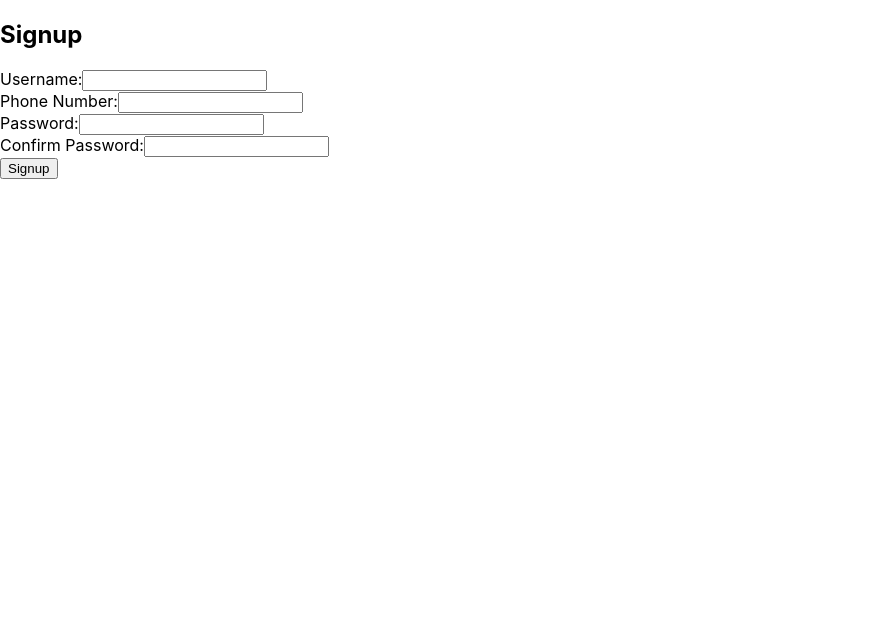
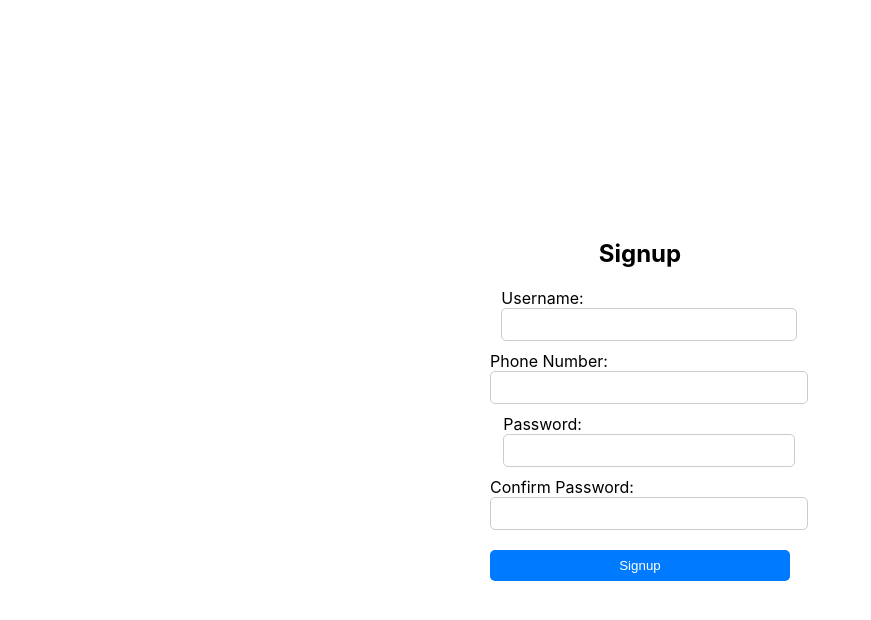
Before and after one commit to rhems234/board, a React (Create React App) app: page /signup in a window 1280 px wide. Shown: the top 620 px of the page, without its empty margins (0-871 px from the left). Built offline with nearby package versions, Linux system fonts and the light colour scheme.

Commit message:
Form update, Creating a Session

```diff
--- a/src/App.js
+++ b/src/App.js
@@ -13,7 +13,7 @@ function App() {
           <Route path="/login" element={<LoginForm/>} />
           <Route path="/signup" element={<SignupForm/>} />
           <Route path="/" element={<MainPage/>}/>
-          <Route path="/chat" element={<ChatPage/>}/>
+          {/* <Route path="/chat" element={<ChatPage/>}/> */}
         </Routes>
       </div>
     </BrowserRouter>
--- a/src/Chat/Chatpage.js
+++ b/src/Chat/Chatpage.js
@@ -8,13 +8,15 @@ const ChatPage = () => {
 
   useEffect(() => {
     // 소켓 이벤트 핸들러 등록
-    socket.on('chat message', (message) => {
+    const handleReceivemessage = (message) => {
       setMessages((prevMessages) => [...prevMessages, message]);
-    });
+    };
+
+    socket.on('chat message', handleReceivemessage);
 
     // 컴포넌트가 언마운트될 때 이벤트 핸들러 제거
     return () => {
-      socket.off('chat message');
+      socket.off('chat message', handleReceivemessage);
     };
   }, [socket]);
 
--- /dev/null
+++ b/src/User/LoginForm.css
@@ -0,0 +1,49 @@
+/* LoginForm.css */
+
+.login-container {
+    display: flex;
+    flex-direction: column;
+    justify-content: center;
+    align-items: center;
+    height: 100vh;
+}
+
+.login-heading {
+    margin-bottom: 20px;
+}
+
+.login-form {
+    display: flex;
+    flex-direction: column;
+    align-items: center;
+    width: 300px;
+}
+
+.form-group {
+    margin-bottom: 10px;
+}
+
+.form-label {
+    margin-bottom: 5px;
+}
+
+.form-input {
+    padding: 8px;
+    border-radius: 5px;
+    border: 1px solid #ccc;
+    width: 100%;
+}
+
+.login-button {
+    padding: 8px;
+    border-radius: 5px;
+    border: none;
+    background-color: #007bff;
+    color: #fff;
+    cursor: pointer;
+    width: 100%;
+}
+
+.signup-link {
+    margin-top: 10px;
+}
--- a/src/User/LoginForm.js
+++ b/src/User/LoginForm.js
@@ -1,5 +1,6 @@
 import React, { useState } from 'react';
 import { Link, useNavigate } from 'react-router-dom';
+import './LoginForm.css'; // 새로 생성할 CSS 파일
 
 const LoginForm = () => {
     const [username, setUsername] = useState('');
@@ -18,10 +19,10 @@ const LoginForm = () => {
                 body: JSON.stringify({ username, password })
             });
             if (response.ok) {
-                // 로그인 성공 시 페이지 이동 또는 다른 작업 수행
-                navigate('/chat'); // 로그인 성공 후 이동할 페이지
+                const { token } = await response.json();
+                localStorage.setItem('token', token); // 토큰을 로컬 스토리지에 저장
+                navigate('/'); // 로그인 성공 후 이동할 페이지
             } else {
-                // 로그인 실패 시 처리
                 console.error('로그인 실패');
             }
         } catch (error) {
@@ -30,29 +31,32 @@ const LoginForm = () => {
     };
 
     return (
-        <div>
-            <h2>Login</h2>
-            <form onSubmit={handleSubmit}>
-                <div>
-                    <label>Username:</label>
+        <div className="login-container">
+            <h2 className="login-heading">Login</h2>
+            <form onSubmit={handleSubmit} className="login-form">
+                <div className="form-group">
+                    <label htmlFor="username" className="form-label">Username:</label>
                     <input
                         type="text"
+                        id="username"
                         value={username}
                         onChange={(e) => setUsername(e.target.value)}
+                        className="form-input"
                     />
                 </div>
-                <div>
-                    <label>Password:</label>
+                <div className="form-group">
+                    <label htmlFor="password" className="form-label">Password:</label>
                     <input
                         type="password"
+                        id="password"
                         value={password}
                         onChange={(e) => setPassword(e.target.value)}
+                        className="form-input"
                     />
                 </div>
-                <button type="submit">Login</button>
+                <button type="submit" className="login-button">Login</button>
             </form>
-            {/* 회원가입 폼 표시 여부에 따라 회원가입 버튼 또는 회원가입 폼을 표시 */}
-            <Link to="/signup">Signup</Link>
+            <Link to="/signup" className="signup-link">Signup</Link>
         </div>
     );
 };
--- /dev/null
+++ b/src/User/SignupForm.css
@@ -0,0 +1,49 @@
+/* SignupForm.css */
+
+.signup-container {
+    display: flex;
+    flex-direction: column;
+    align-items: center;
+    justify-content: center;
+    height: 100vh;
+}
+
+.signup-heading {
+    margin-bottom: 20px;
+}
+
+.signup-form {
+    display: flex;
+    flex-direction: column;
+    align-items: center;
+    width: 300px;
+}
+
+.form-group {
+    margin-bottom: 10px;
+}
+
+.form-input {
+    padding: 8px;
+    border-radius: 5px;
+    border: 1px solid #ccc;
+    width: 100%;
+}
+
+.error-message {
+    color: red;
+    margin-top: 5px;
+}
+
+.signup-button {
+    padding: 8px;
+    border-radius: 5px;
+    border: none;
+    background-color: #007bff;
+    color: #fff;
+    cursor: pointer;
+    width: 100%;
+    margin-top: 10px;
+}
+
+/* 스타일링을 변경하고 싶은 경우 여기에 추가하세요 */
--- a/src/User/SignupForm.js
+++ b/src/User/SignupForm.js
@@ -1,4 +1,6 @@
 import React, { useState } from 'react';
+import { useNavigate } from 'react-router-dom';
+import './SignupForm.css'; // 스타일 파일 임포트
 
 const SignupForm = () => {
     const [username, setUsername] = useState('');
@@ -6,17 +8,16 @@ const SignupForm = () => {
     const [password, setPassword] = useState('');
     const [confirmPassword, setConfirmPassword] = useState('');
     const [passwordMatchError, setPasswordMatchError] = useState(false);
+    const navigate = useNavigate(); // useNavigate 훅 사용
 
     const handleSubmit = async (e) => {
         e.preventDefault();
 
-        // 비밀번호와 비밀번호 확인이 일치하는지 확인
         if (password !== confirmPassword) {
             setPasswordMatchError(true);
             return;
         }
 
-        // 회원가입 정보를 서버로 전송
         try {
             const response = await fetch('/api/signup', {
                 method: 'POST',
@@ -26,8 +27,12 @@ const SignupForm = () => {
                 body: JSON.stringify({ username, phoneNumber, password, confirmPassword })
             });
 
-            const data = await response.text();
-            alert(data); // 서버로부터의 응답을 사용자에게 보여줌
+            if (response.ok) {
+                // 회원가입 성공 시 로그인 페이지로 이동
+                navigate('/login');
+            } else {
+                console.error('회원가입 실패');
+            }
         } catch (error) {
             console.error('Error:', error);
         }
@@ -35,54 +40,60 @@ const SignupForm = () => {
 
     const handlePasswordChange = (e) => {
         setPassword(e.target.value);
-        // 비밀번호 입력이 변경될 때마다 에러 상태 초기화
         setPasswordMatchError(false);
     };
 
     const handleConfirmPasswordChange = (e) => {
         setConfirmPassword(e.target.value);
-        // 비밀번호 확인 입력이 변경될 때마다 에러 상태 초기화
         setPasswordMatchError(false);
     };
 
     return (
-        <div>
-            <h2>Signup</h2>
-            <form onSubmit={handleSubmit}>
-                <div>
-                    <label>Username:</label>
+        <div className="signup-container">
+            <h2 className="signup-heading">Signup</h2>
+            <form onSubmit={handleSubmit} className="signup-form">
+                <div className="form-group">
+                    <label htmlFor="username">Username:</label>
                     <input
                         type="text"
+                        id="username"
                         value={username}
                         onChange={(e) => setUsername(e.target.value)}
+                        className="form-input"
                     />
                 </div>
-                <div>
-                    <label>Phone Number:</label>
+                <div className="form-group">
+                    <label htmlFor="phoneNumber">Phone Number:</label>
                     <input
                         type="text"
+                        id="phoneNumber"
                         value={phoneNumber}
                         onChange={(e) => setPhoneNumber(e.target.value)}
+                        className="form-input"
                     />
                 </div>
-                <div>
-                    <label>Password:</label>
+                <div className="form-group">
+                    <label htmlFor="password">Password:</label>
                     <input
                         type="password"
+                        id="password"
                         value={password}
                         onChange={handlePasswordChange}
+                        className="form-input"
                     />
                 </div>
-                <div>
-                    <label>Confirm Password:</label>
+                <div className="form-group">
+                    <label htmlFor="confirmPassword">Confirm Password:</label>
                     <input
                         type="password"
+                        id="confirmPassword"
                         value={confirmPassword}
                         onChange={handleConfirmPasswordChange}
+                        className="form-input"
                     />
                 </div>
-                {passwordMatchError && <p style={{ color: 'red' }}>Passwords do not match</p>}
-                <button type="submit">Signup</button>
+                {passwordMatchError && <p className="error-message">Passwords do not match</p>}
+                <button type="submit" className="signup-button">Signup</button>
             </form>
         </div>
     );
```
Lines whose indentation alone changed are shown as unchanged.
